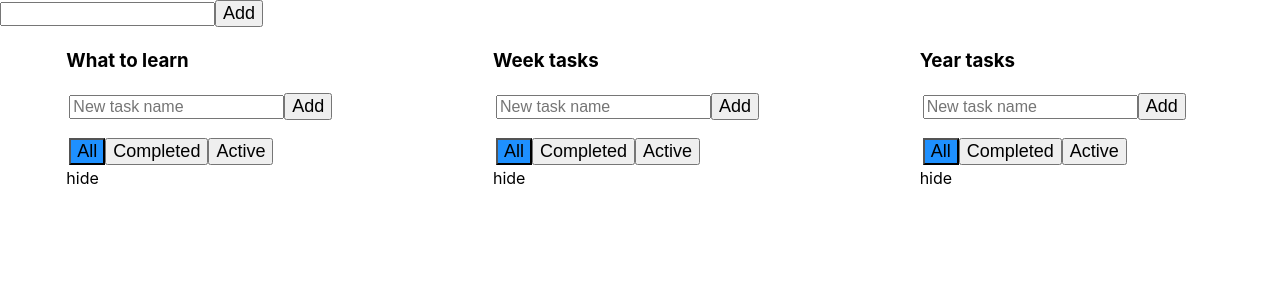
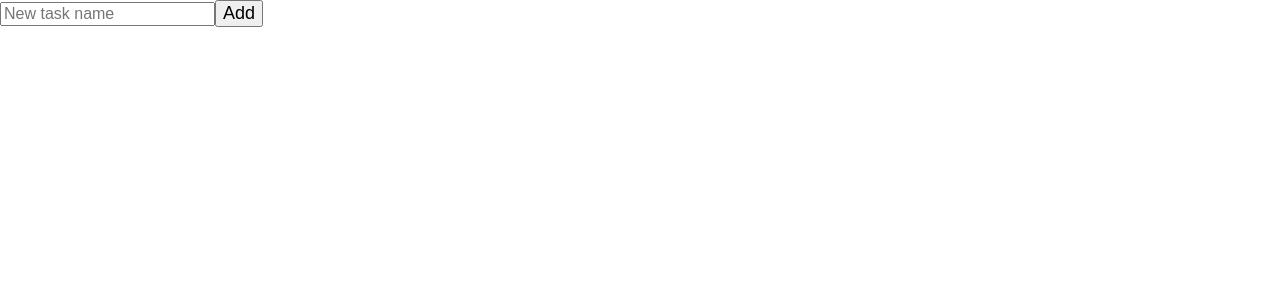
Before and after one commit to andorey/todolist, a React (Create React App) app: page / in a window 1280 px wide. Shown: the top 300 px of the page. Built offline with nearby package versions, Linux system fonts and the light colour scheme.

Commit message:
create window wich add new titles todo list tasks and new tasks

```diff
--- a/src/AddNewItemForm.jsx
+++ b/src/AddNewItemForm.jsx
@@ -7,14 +7,14 @@ class AddNewItemForm extends React.Component {
 		title: ""
 	};
 
-	onAddTaskClick = () => {
+	onAddItemClick = () => {
 		let newTitle = this.state.title;
 		if (newTitle.trim() === '') {
 			this.setState({error: true});
 		} else {
 			this.setState({error: false});
 			this.setState({title: ""});
-			this.props.addTask(newTitle);
+			this.props.addItem(newTitle);
 		}
 	};
 
@@ -28,7 +28,7 @@ class AddNewItemForm extends React.Component {
 
 	oneAddTaskKeyPress = (e) => {
 		if (e.key === 'Enter') {
-			this.onAddTaskClick();
+			this.onAddItemClick();
 		}
 	};
 
@@ -44,7 +44,7 @@ class AddNewItemForm extends React.Component {
 					   onKeyPress={this.oneAddTaskKeyPress}
 					   value={this.state.title}
 				/>
-				<button onClick={this.onAddTaskClick}>Add</button>
+				<button onClick={this.onAddItemClick}>Add</button>
 			</div>
 		);
 	}
--- a/src/App.js
+++ b/src/App.js
@@ -1,17 +1,54 @@
 import React from 'react';
 import './App.css';
 import TodoList from "./TodoList";
+import AddNewItemForm from "./AddNewItemForm";
 
 
 class App extends React.Component {
 
 	state = {
-		todolists: [
-			{id: 1, title: 'What to learn'},
-			{id: 2, title: 'Week tasks'},
-			{id: 3, title: 'Year tasks'}
-		]
+		todolists: []
 	};
+
+	nextTodoListId = 4;
+
+	componentDidMount() {
+		this.restoreState();
+	};
+
+	saveState = () => {
+		let stateAsString = JSON.stringify(this.state);
+		localStorage.setItem("todolists", stateAsString);
+	};
+
+	restoreState = () => {
+		let state = {
+			todolists: [],
+		};
+		let stateAsString = localStorage.getItem('todolists');
+		if (stateAsString !== null) {
+			state = JSON.parse(stateAsString);
+		}
+		this.setState(state, () => {
+			this.state.todolists.forEach(t => {
+				if (t.id >= this.nextTodoListId) {
+					this.nextTodoListId = t.id + 1;
+				}
+			})
+		});
+	};
+
+	addTodoList = (title) =>{
+		let newTodoList = {
+			id: this.nextTodoListId,
+			title: title
+		}
+		this.nextTodoListId++;
+		let newTodoLists = [...this.state.todolists, newTodoList];
+		this.setState({
+			todolists: newTodoLists
+		}, ()=>{this.saveState()} );
+	}
 
 	render = () => {
 		const todolists = this.state.todolists
@@ -19,10 +56,12 @@ class App extends React.Component {
 
 		return (
 			<>
-			<div>
-				<input />
-				<button onClick={this.addTodoList}>Add</button>
-			</div>
+				<AddNewItemForm  addItem={this.addTodoList}/>
+
+			{/*<div>*/}
+			{/*	<input />*/}
+			{/*	<button onClick={this.addTodoList}>Add</button>*/}
+			{/*</div>*/}
 
 			<div className="App">
 				{todolists}
--- a/src/TodoList.jsx
+++ b/src/TodoList.jsx
@@ -90,7 +90,7 @@ class TodoList extends React.Component {
 			<div className="todoList">
 				<div className="todoList-header">
 				<TodoListTitle title={this.props.title} />
-				<AddNewItemForm addTask={this.addTask} title={this.props.title}/>
+				<AddNewItemForm addItem={this.addTask} title={this.props.title} />
 				</div>
 				<TodoListTasks
 					change={this.changeTaskStatus}
```
